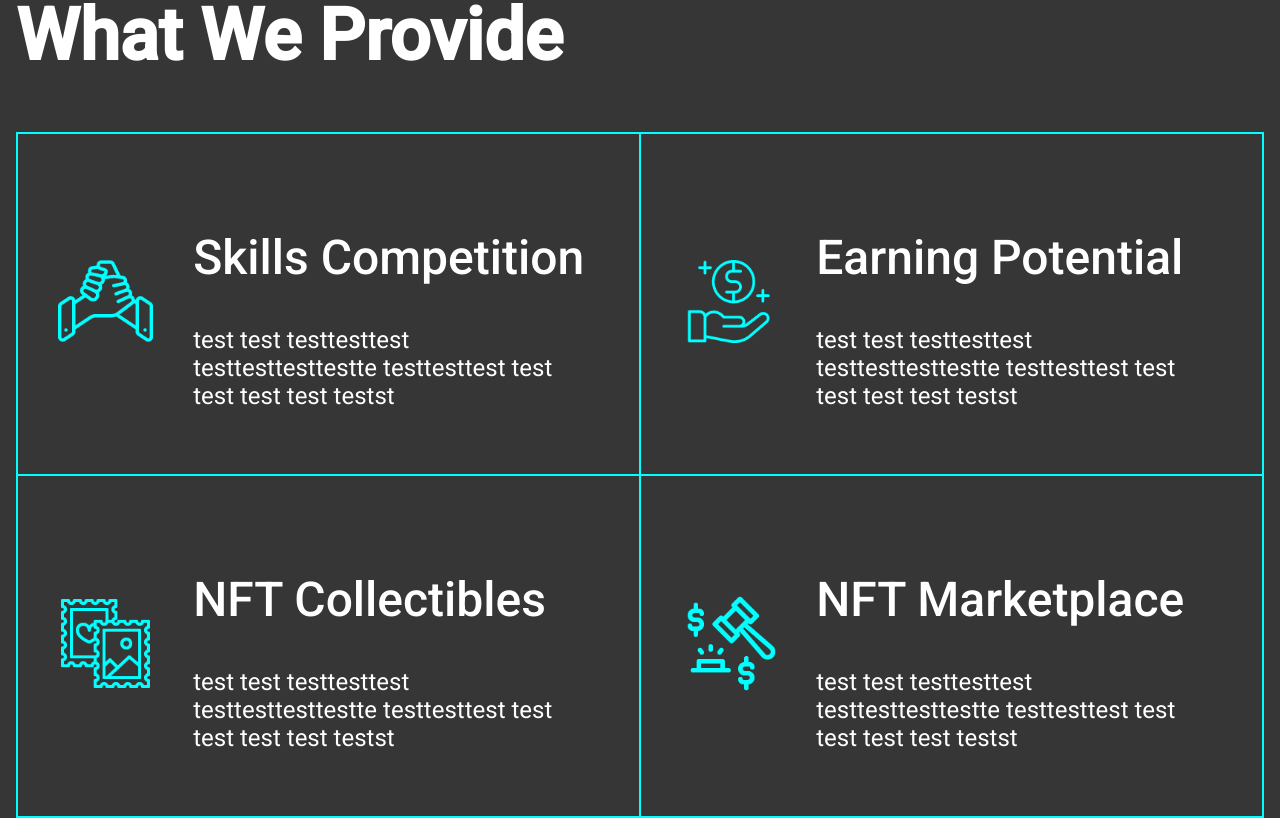
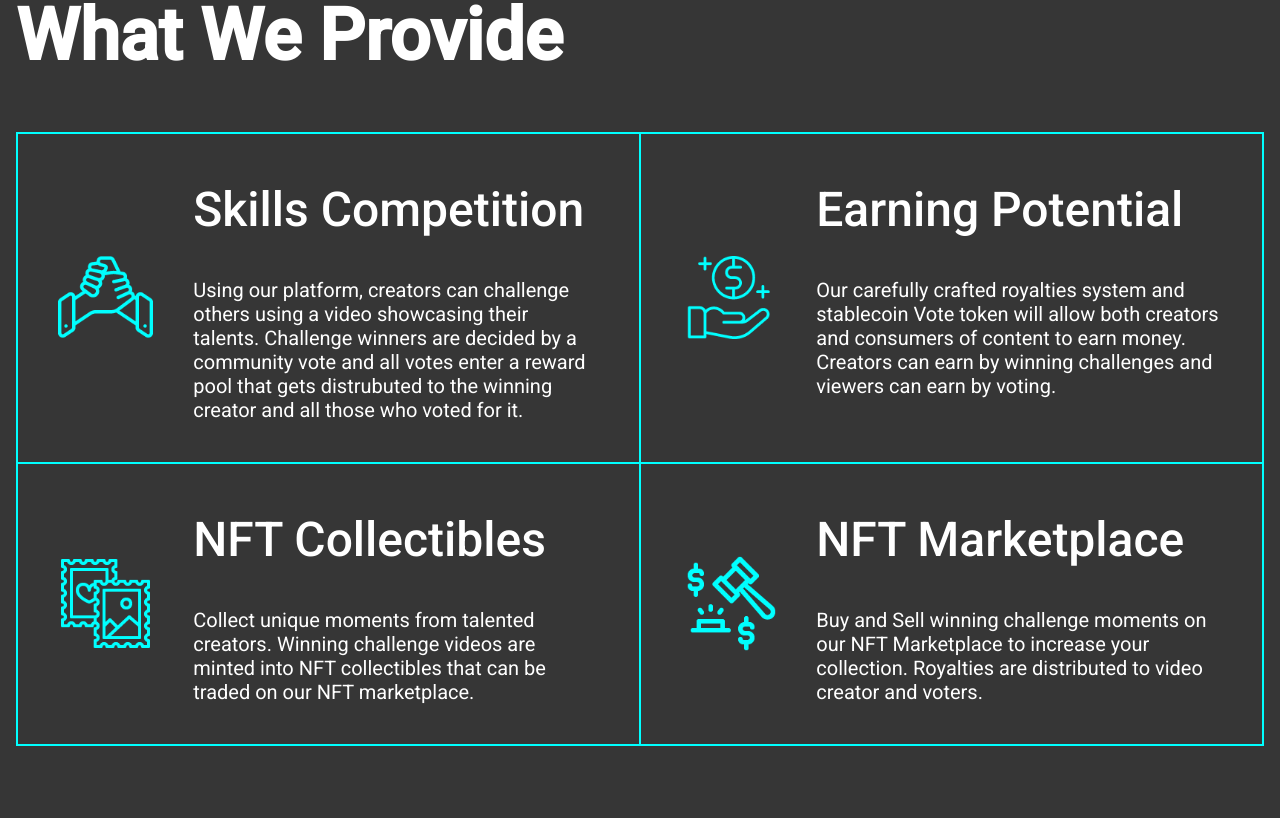
Before and after one commit to Gnorme/AllSkills, a Svelte app: page / in a window 1280 px wide. Shown: the part 1860-2678 px from the top of the page. Built offline with nearby package versions, Linux system fonts and the light colour scheme.

Commit message:
Add files via upload

```diff
--- /dev/null
+++ b/src/Challenge.svelte
@@ -0,0 +1,2 @@
+<div>
+</div>
--- a/src/Content.svelte
+++ b/src/Content.svelte
@@ -2,10 +2,12 @@
     import TeamCards from './TeamCards.svelte'
     import Roadmap from './Roadmap.svelte'
     import Tokenomics from './Tokenomics.svelte';
+    import Challenge from './Challenge.svelte';
+    import VoteToken from './VoteToken.svelte';
 </script>
 
 
-<div class="content">
+<div id="Trailer" class="content">
     <div class="card"><img src="images/bass.jpg" /></div>
     <div class="card"><img src="images/Dunk.jpg" /></div>
     <div class="card"><img src="images/skateboard.jpg" /></div>
@@ -19,36 +21,37 @@
             <div class="table-icon"><img alt="Handshake" style="width:100%" src="images/handshake.png"></div>
             <div class="grid-item-text">
                 <h3>Skills Competition</h3>
-                <p>test test testtesttest testtesttesttestte testtesttest  test  test  test  test  testst</p>
+                <p>Using our platform, creators can challenge others using a video showcasing their talents. Challenge winners are decided by a community vote and all votes enter a reward pool that gets distrubuted to the winning creator and all those who voted for it.</p>
             </div>
         </div>
         <div class="grid-item">
             <div class="table-icon"><img alt="Earnings" style="width:100%" src="images/earn.png"></div>
             <div class="grid-item-text">
                 <h3>Earning Potential</h3>
-                <p>test test testtesttest testtesttesttestte testtesttest  test  test  test  test  testst</p>
+                <p>Our carefully crafted royalties system and stablecoin Vote token will allow both creators and consumers of content to earn money. Creators can earn by winning challenges and viewers can earn by voting.</p>
             </div>
         </div>
         <div class="grid-item">
             <div class="table-icon"><img alt="Collectibles" style="width:100%" src="images/stamps.png"></div>
             <div class="grid-item-text">
                 <h3>NFT Collectibles</h3>
-                <p>test test testtesttest testtesttesttestte testtesttest  test  test  test  test  testst</p>
+                <p>Collect unique moments from talented creators. Winning challenge videos are minted into NFT collectibles that can be traded on our NFT marketplace.</p>
             </div>
         </div>
         <div class="grid-item">
             <div class="table-icon"><img alt="Marketplace" style="width:100%" src="images/auction.png"></div>
             <div class="grid-item-text">
                 <h3>NFT Marketplace</h3>
-                <p>test test testtesttest testtesttesttestte testtesttest  test  test  test  test  testst</p>
+                <p>Buy and Sell winning challenge moments on our NFT Marketplace to increase your collection. Royalties are distributed to video creator and voters.</p>
             </div>
         </div>
     </div>
     <div class="powered-by">
-        <h3>AllSkills is powered by cryptocurrency, using <span style="background-color:aqua;">future-proof blockchain & smart contract technology</span> to connect talented people and audiences, and foster skill development through competition, all while providing <span style="background-color: aqua">incentives for everyone involved.</h3>
+        <h3><span style="color:aqua;">AllSkills</span> is powered by cryptocurrency, using <span style="background-color:aqua; color: rgb(54,54,54);">future-proof blockchain & smart contract technology</span> to connect talented people and audiences, and foster skill development through competition, all while providing <span style="background-color: aqua; color: rgb(54,54,54);">incentives for everyone involved.</h3>
     </div>
     <div class="partners">
         <h2>Challenge System</h2>
+        <Challenge/>
     </div>
     <div class="partners">
         <h2>Stablecoin Vote Token</h2>
@@ -66,14 +69,21 @@
 <style>
     /* rgb(143,255,238) */
     p {
-        font-size: 1.5rem;
+        font-size: 1.25rem;
+        margin-block-end: 0;
+        margin-block-start:0;
     }
     .table-icon {
+        align-items: center;
+        display:grid;
         padding-right:2.5rem;
     }
     h3 {
         font-size: 3rem;
         line-height: 1.5;
+        margin-top:0;
+        margin-block-start:0;
+        margin-block-end:0;
         margin-bottom: 2rem;
         font-weight: 500;
     }
@@ -85,7 +95,6 @@
     .grid-item{
         display:grid;
         grid-template-columns: 25% 75%;
-        align-items: center;
         padding: 2.5rem;
         border: 1px solid aqua;
     }
@@ -114,11 +123,6 @@
    max-width: 80rem;
    box-sizing: border-box;
     }
-
-    img {
-        height: 100%;
-    }
-
  .card{
      height: 800px;
      max-width: 23%;
--- a/src/Footer.svelte
+++ b/src/Footer.svelte
@@ -7,10 +7,10 @@
         <div class="footer-col">
             <h4>Links</h4>
             <ul class="col-content">
-                <li><a>Trailer</a></li>
-                <li><a>Challenge System</a></li>
-                <li><a>Vote Stablecoin</a></li>
-                <li><a>Roadmap</a></li>
+                <li><a href="#Trailer">Trailer</a></li>
+                <li><a href="#Challenge">Challenge System</a></li>
+                <li><a href="#Stablecoin">Vote Stablecoin</a></li>
+                <li><a href="#Roadmap">Roadmap</a></li>
                 <li><a>Tokenomics</a></li>
                 <li><a>Team</a></li>
                 <li><a>Blog</a></li>
--- a/src/Roadmap.svelte
+++ b/src/Roadmap.svelte
@@ -1,4 +1,4 @@
-<div style="width: 100%">
+<div id="Roadmap" style="width: 100%">
     <h2>Roadmap & Milestones</h2>
     <div class="roadmap-container">
         <div class="roadmap-card">
--- /dev/null
+++ b/src/VoteToken.svelte
@@ -0,0 +1 @@
+<div></div>
```
